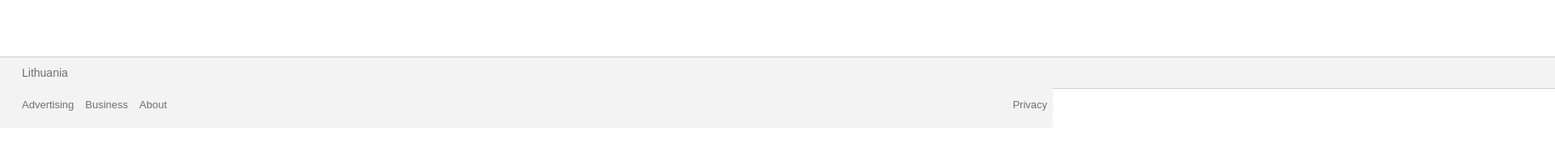
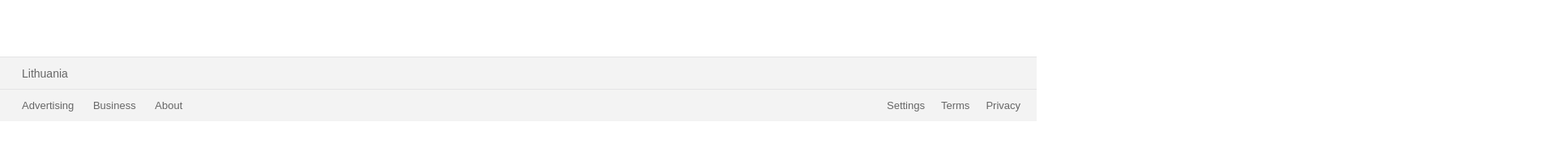
Before and after one commit to odeta/google-homepage, a plain HTML site: page index.html in a window 1280 px wide. Shown: the part 485-662 px from the top of the page at 81% size, 1920 px wide, since content can reach past the window. Drawn offline with Linux system fonts and the light colour scheme.

Commit message:
Update bottom navigation

```diff
--- a/css/style.css
+++ b/css/style.css
@@ -14,13 +14,19 @@ main ul {
 
 ul li {
   display: inline;
+}
+
+li a {
+  text-decoration: none;
+}
+
+.header ul li {
   padding: 7px;
 }
 
-li a {
+.header ul li a {
   color: rgba(0, 0, 0, 0.87);
   line-height: 28px;
-  text-decoration: none;
 }
 
 li:hover a {
@@ -95,6 +101,42 @@ input {
 }
 
 .footer {
+  background-color: rgb(243, 243, 243);
+  font-family: arial, sans-serif;
+  padding-top: 12.5px;
+  justify-self: start;
+  width: 100vw;
+  border-top: 1px solid #e4e4e5;
+}
+
+.lithuania {
+  font-size: 14px;
+  color: rgb(102,102,102);
+}
+
+.lithuania p {
+  padding-left: 27px;
+}
+
+.bottom-nav ul li a {
+  color: rgb(102, 102, 102);
+  padding-right: 20px;
+}
+
+.bottom-nav ul li:first-child {
+  padding-left: 27px;
+}
+
+.right {
+  float:right;
+}
+
+.bottom-nav ul li:last-child {
+  padding-right: 27px;
+}
+
+/*
+.footer {
   align-self: center;
   background-color: rgb(243, 243, 243);
   font-family: arial, sans-serif;
@@ -108,7 +150,7 @@ input {
   color: rgba(0, 0, 0, 0.54);
   font-size: 14px;
   border-top: 1px solid rgb(207, 207, 207);
-  padding: 12px 100% 12px 27px;
+  padding: 12px 0 12px 27px;
 }
 
 .bottom-nav {
@@ -127,7 +169,7 @@ input {
 .bottom-nav ul li:last-child {
   float: right;
 }
-
+*/
 #google-logo {
   width:auto;
   height: auto;
--- a/index.html
+++ b/index.html
@@ -49,8 +49,12 @@
           <li><a href="#">Advertising</a></li>
           <li><a href="#">Business</a></li>
           <li><a href="#">About</a></li>
-          <li><a href="#">Privacy</a></li>
+          <li><a href="#" class="right">Privacy</a></li>
+          <li><a href="#" class="right">Terms</a></li>
+          <li><a href="#" class="right">Settings</a></li>
+        </ul>
       </div>
+
     <main>
   </body>
 </html>
```
